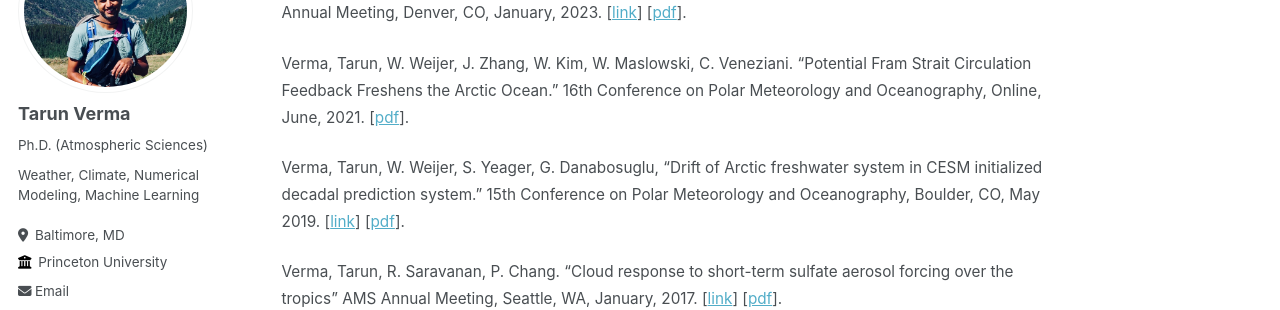
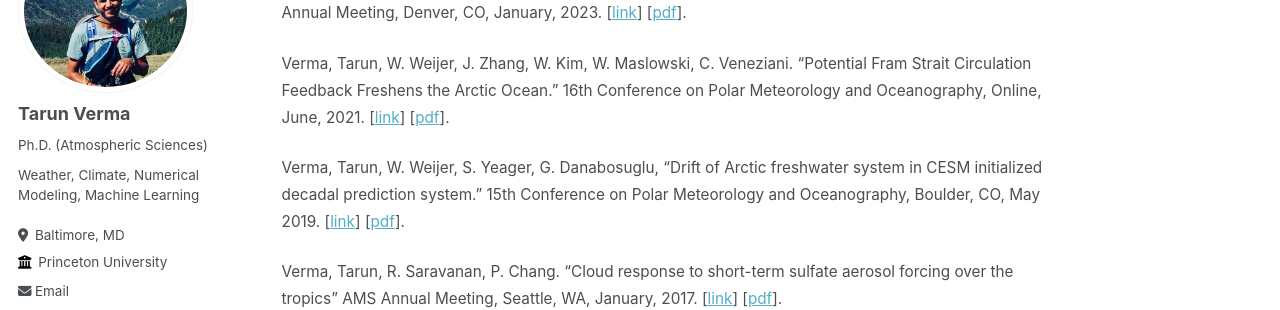
Before and after one commit to shiprock-1583/shiprock-1583.github.io, a Jekyll site: the page built from _pages/present.md, in a window 1280 px wide and 1092 px high. Shown: the part 177-487 px from the top of the window. Built offline with Jekyll 4.4.1, drawn with Linux system fonts in a browser that asks for light colours; some web fonts are replaced.

Commit message:
Update present.md

```diff
--- a/_pages/present.md
+++ b/_pages/present.md
@@ -9,7 +9,7 @@ author_profile: true
 
 <span style="font-size:0.85em;"> Verma, Tarun, F. Lu, A. Adcroft, “Learning ocean model errors from data assimilation increments.” AMS Annual Meeting, Denver, CO, January, 2023. [[link](https://ams.confex.com/ams/103ANNUAL/meetingapp.cgi/Paper/421409)] [[pdf](https://shiprock-1583.github.io/files/AMS2023_TarunVerma_noanim.pdf)]. </span>
 
-<span style="font-size:0.85em;"> Verma, Tarun, W. Weijer, J. Zhang, W. Kim, W. Maslowski, C. Veneziani. “Potential Fram Strait Circulation Feedback Freshens the Arctic Ocean.” 16th Conference on Polar Meteorology and Oceanography, Online, June, 2021. [[pdf](https://shiprock-1583.github.io/files/Polar_AMS_0621_TarunVerma.pdf)]. </span>
+<span style="font-size:0.85em;"> Verma, Tarun, W. Weijer, J. Zhang, W. Kim, W. Maslowski, C. Veneziani. “Potential Fram Strait Circulation Feedback Freshens the Arctic Ocean.” 16th Conference on Polar Meteorology and Oceanography, Online, June, 2021. [[link](https://ams.confex.com/ams/16Polar/webprogram/Paper387530.html)] [[pdf](https://shiprock-1583.github.io/files/Polar_AMS_0621_TarunVerma.pdf)]. </span>
 
 <span style="font-size:0.85em;"> Verma, Tarun, W. Weijer, S. Yeager, G. Danabosuglu, “Drift of Arctic freshwater system in CESM initialized decadal prediction system.” 15th Conference on Polar Meteorology and Oceanography, Boulder, CO, May 2019. [[link](https://ams.confex.com/ams/15Polar/meetingapp.cgi/Paper/357842)] [[pdf](https://shiprock-1583.github.io/files/Polar_AMS_TarunVerma_noanim.pdf)]. </span>
 
```
